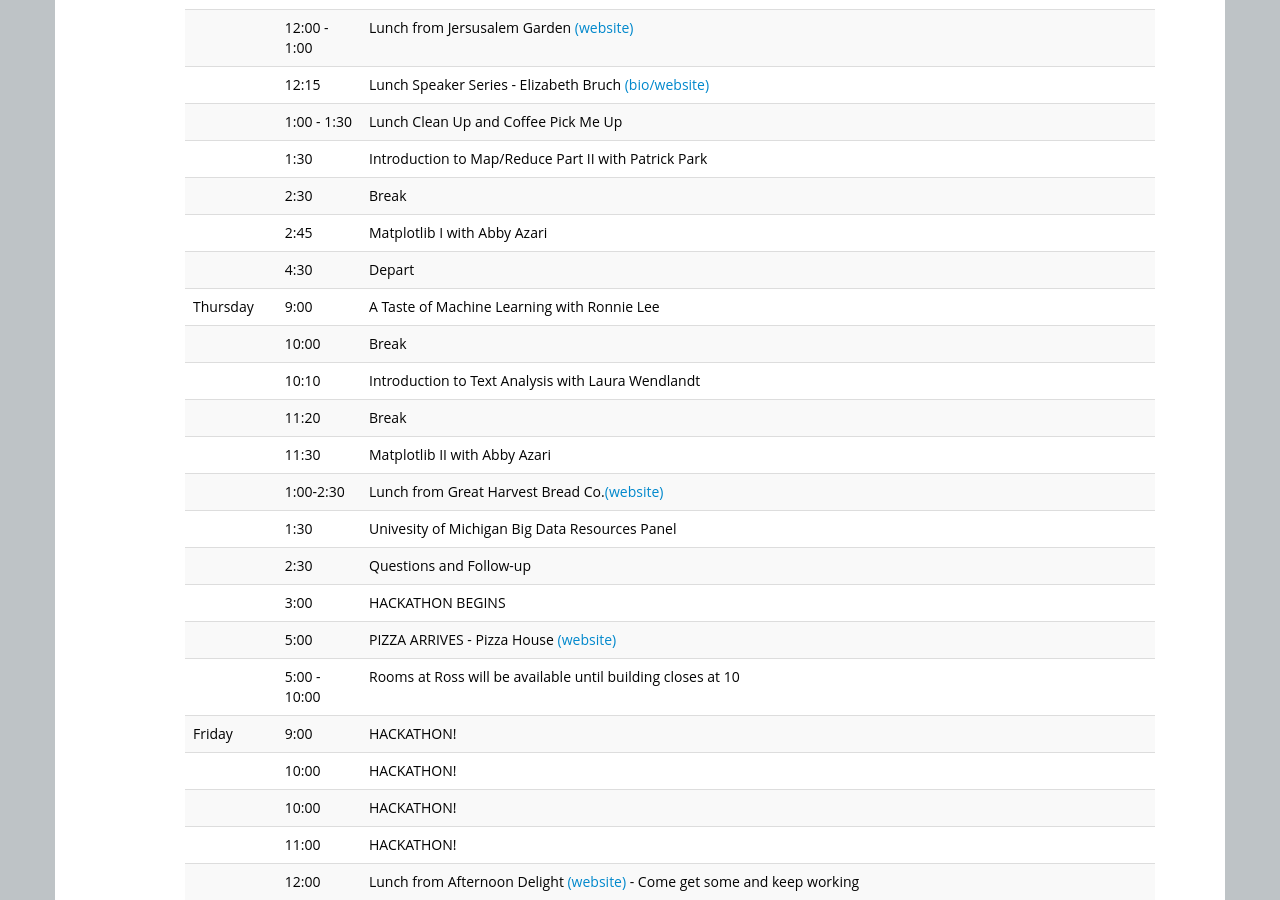
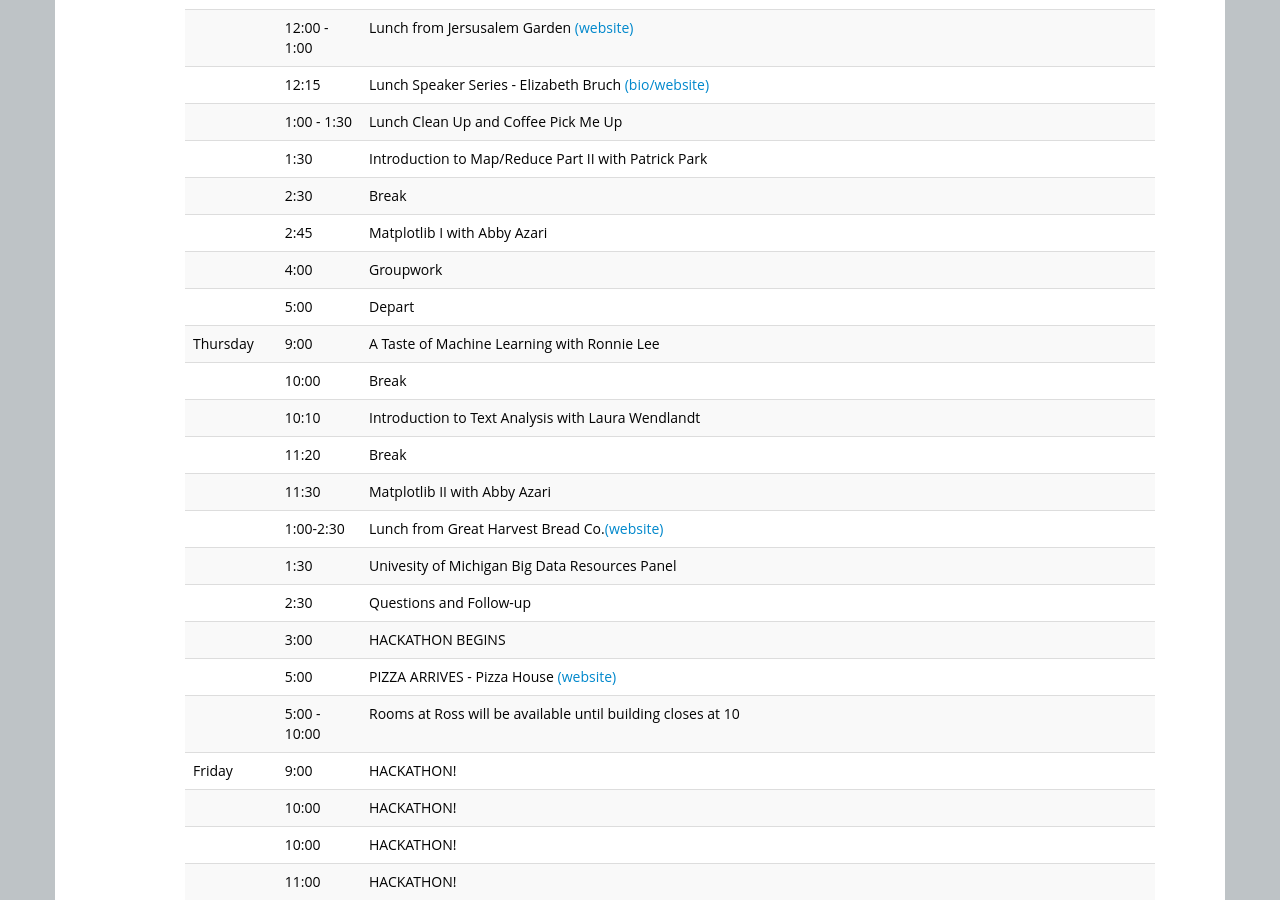
Before and after one commit to ICOSBigDataCamp/2018-summer-camp, a Jekyll site: the page built from index.html, in a window 1280 px wide and 900 px high, scrolled down 1787 px. Built offline with Jekyll 4.4.1, drawn with Linux system fonts in a browser that asks for light colours.

Commit message:
Update index.html

```diff
--- a/index.html
+++ b/index.html
@@ -152,7 +152,8 @@ Organizing committee: Jerry Davis, H. V. Jagadish, Cliff Lampe, and Brian Noble
   <tr> <td></td>       <td>1:30</td>   <td>Introduction to Map/Reduce Part II with Patrick Park</td> </tr>
   <tr> <td></td>       <td>2:30</td>   <td>Break</td> </tr>
   <tr> <td></td>       <td>2:45</td>   <td>Matplotlib I with Abby Azari</td> </tr>
-  <tr> <td></td>       <td>4:30</td>   <td>Depart</td> </tr>
+  <tr> <td></td>       <td>4:00</td>   <td>Groupwork</td> </tr>
+  <tr> <td></td>       <td>5:00</td>   <td>Depart</td> </tr>
 
   <tr> <td>Thursday</td><td>9:00</td>   <td> A Taste of Machine Learning with Ronnie Lee</td> </tr>
   <tr> <td></td>       <td>10:00</td>   <td>Break</td> </tr>
```
